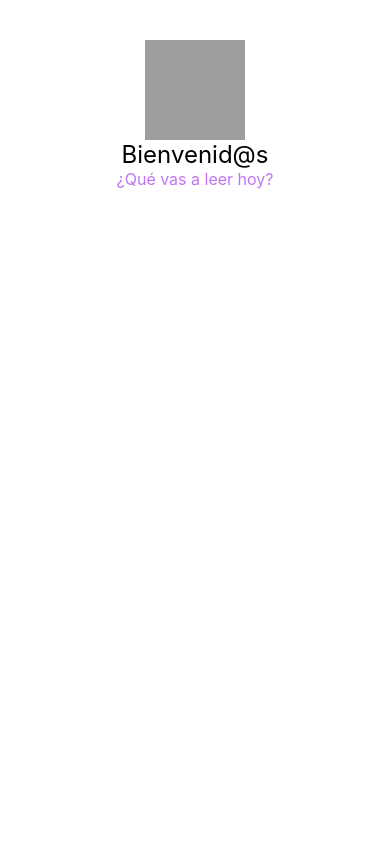
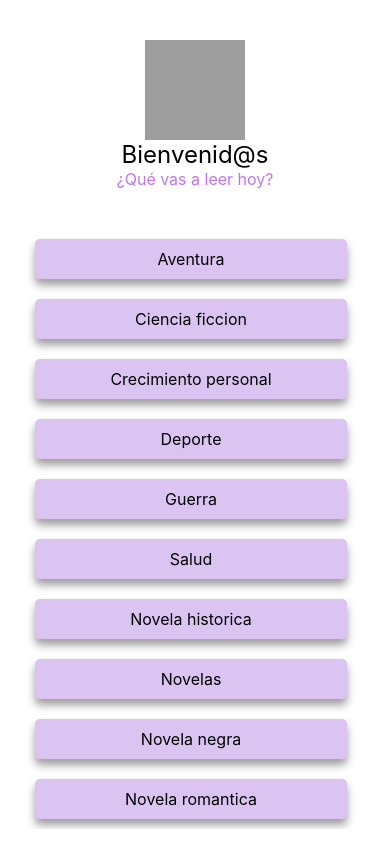
Before and after one commit to CeciliaBPerdomo/18.ReactNative.ProyectoFinal, a React Native app: screen / in a window 390 px wide. Built offline with nearby package versions, Linux system fonts and the light colour scheme; grey boxes are pictures that could not be loaded.

Commit message:
Categorias

```diff
--- a/App.js
+++ b/App.js
@@ -1,11 +1,21 @@
-import { StatusBar } from 'expo-status-bar';
 import { StyleSheet, Text, View } from 'react-native';
 import Home from './src/screens/Home';
+import { useState, useEffect } from 'react';
 
 export default function App() {
+  const [categorySelected, setCategorySelected] = useState("")
+
+  const selectedCategoryState = (category) => {
+    setCategorySelected(category)
+  }
+
+  useEffect(() => { //Muestra la categoria seleccionada
+    console.log(categorySelected)
+  }, [categorySelected])
+
   return (
     <View>
-      <Home />
+      <Home selectedCategoryState={selectedCategoryState} />
     </View>
   );
 }
--- /dev/null
+++ b/src/components/CardCategory.js
@@ -0,0 +1,36 @@
+import { Pressable, StyleSheet, Text, View } from 'react-native'
+import colors from '../utils/colors'
+import Shadows from './wrappers/shadows'
+
+const CardCategory = ({ item, selectedCategoryState }) => {
+    return (
+        <View >
+            <Pressable onPress={() => selectedCategoryState(item)}>
+                <Shadows style={styles.container}>
+                    <Text style={styles.texto}>
+                        {item}
+                    </Text>
+                </Shadows>
+            </Pressable>
+        </View>
+    )
+}
+
+export default CardCategory
+
+const styles = StyleSheet.create({
+    container: {
+        justifyContent: "center",
+        alignItems: "center",
+        marginVertical: 10,
+        marginHorizontal: 35,
+        padding: 10,
+        backgroundColor: colors.botones,
+        borderRadius: 5,
+        width: "80%"
+    },
+
+    texto : {
+        fontSize: 16
+    }
+})
--- /dev/null
+++ b/src/components/Categories.js
@@ -0,0 +1,22 @@
+import { StyleSheet, View, FlatList } from 'react-native'
+import categoria from "../data/categoria.json"
+import CardCategory from './CardCategory'
+
+const Categories = ({selectedCategoryState}) => {
+  return (
+    <View>
+      <FlatList
+        data={categoria}
+        key={item => item}
+        renderItem={({item}) => (
+            <CardCategory item={item} selectedCategoryState={selectedCategoryState} />
+        )}
+      />
+    </View>
+  )
+}
+
+export default Categories
+
+const styles = StyleSheet.create({
+})
--- /dev/null
+++ b/src/components/wrappers/shadows.js
@@ -0,0 +1,27 @@
+import { StyleSheet, Text, View } from 'react-native'
+
+const Shadows = ({style, children}) => {
+  return (
+    <View style={[styles.container, style]}>
+      {children}
+    </View>
+  )
+}
+
+export default Shadows
+
+const styles = StyleSheet.create({
+    container: {
+        /*Android */
+        elevation: 10,
+
+        /* IOS */
+        shadowColor: "#000",
+        shadowOffset: {
+            width: 0,
+            height: 6
+        },
+        shadowOpacity: 0.39,
+        shadowRadius: 8.30
+    },
+})
--- a/src/data/categoria.json
+++ b/src/data/categoria.json
@@ -1,12 +1,12 @@
 [
     "Aventura",
-    "Ciencia Ficcion",
+    "Ciencia ficcion",
     "Crecimiento personal",
     "Deporte",
     "Guerra",
     "Salud",
-    "Historica",
+    "Novela historica",
     "Novelas",
-    "Novela Negra",
-    "Novela Romantica"
+    "Novela negra",
+    "Novela romantica"
 ]
--- a/src/screens/Home.js
+++ b/src/screens/Home.js
@@ -1,10 +1,12 @@
 import { StyleSheet, Text, View } from 'react-native'
 import Header from '../components/Header'
+import Categories from '../components/Categories'
 
-const Home = () => {
+const Home = ({selectedCategoryState}) => {
   return (
     <View>
       <Header title="Bienvenid@s" sub="¿Qué vas a leer hoy?"/>
+      <Categories selectedCategoryState={selectedCategoryState}/>
     </View>
   )
 }
--- a/src/utils/colors.js
+++ b/src/utils/colors.js
@@ -1,5 +1,6 @@
 const colors = {
-    primary: "#C074F2"
+    primary: "#C074F2",
+    botones: "#DCC4F2"
 }
 
 export default colors
```
Also changed, not shown: src/components/BooksByCategory.js (added, +13 -0 lines).
